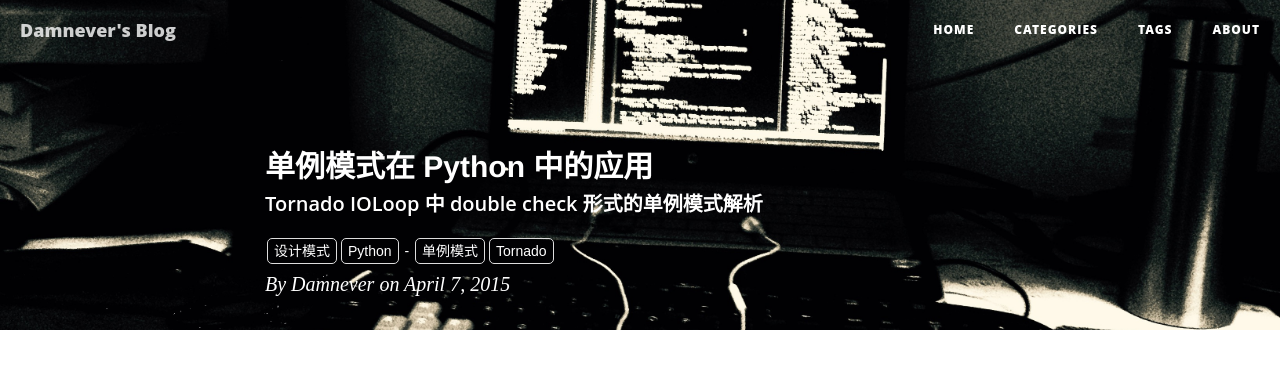
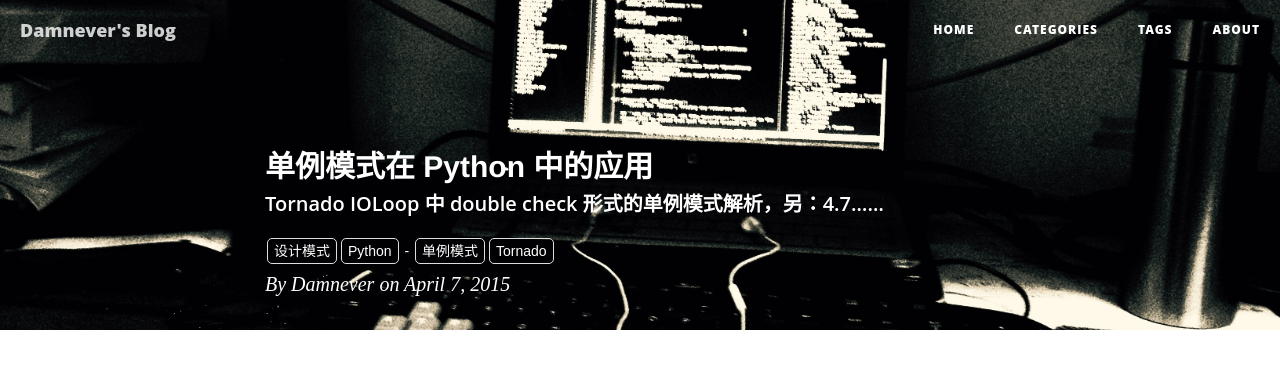
Before and after one commit to damnever/damnever.github.io, a Jekyll site: the page built from _posts/2015-04-07-singleton-pattern-in-python.md, in a window 1280 px wide and 900 px high. Shown: the top 384 px of the window. Built offline with Jekyll 4.4.1, drawn with Linux system fonts in a browser that asks for light colours; nearby versions of some CDN libraries; comment, search, counter and statistics services are not loaded.

Commit message:
singleton pattern in tornado

```diff
--- a/_posts/2015-04-07-singleton-pattern-in-python.md
+++ b/_posts/2015-04-07-singleton-pattern-in-python.md
@@ -1,7 +1,7 @@
 ---
 layout:      post
 title:       单例模式在 Python 中的应用
-subtitle:    Tornado IOLoop 中 double check 形式的单例模式解析
+subtitle:    Tornado IOLoop 中 double check 形式的单例模式解析，另：4.7……
 date:        2015-04-07 14:00:11
 author:      Damnever
 keywords:    Damnever,设计模式,单例模式,Python,Tornado, double check
```
